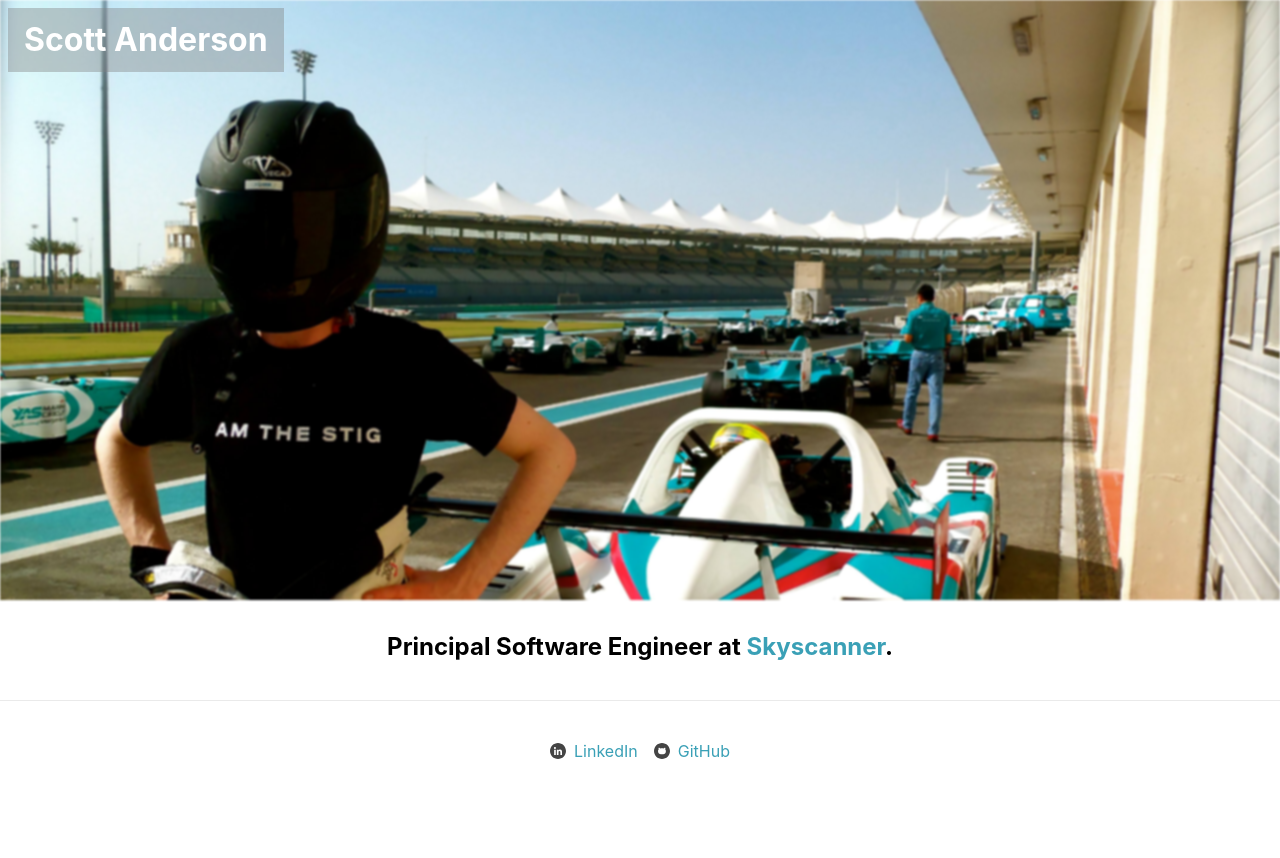
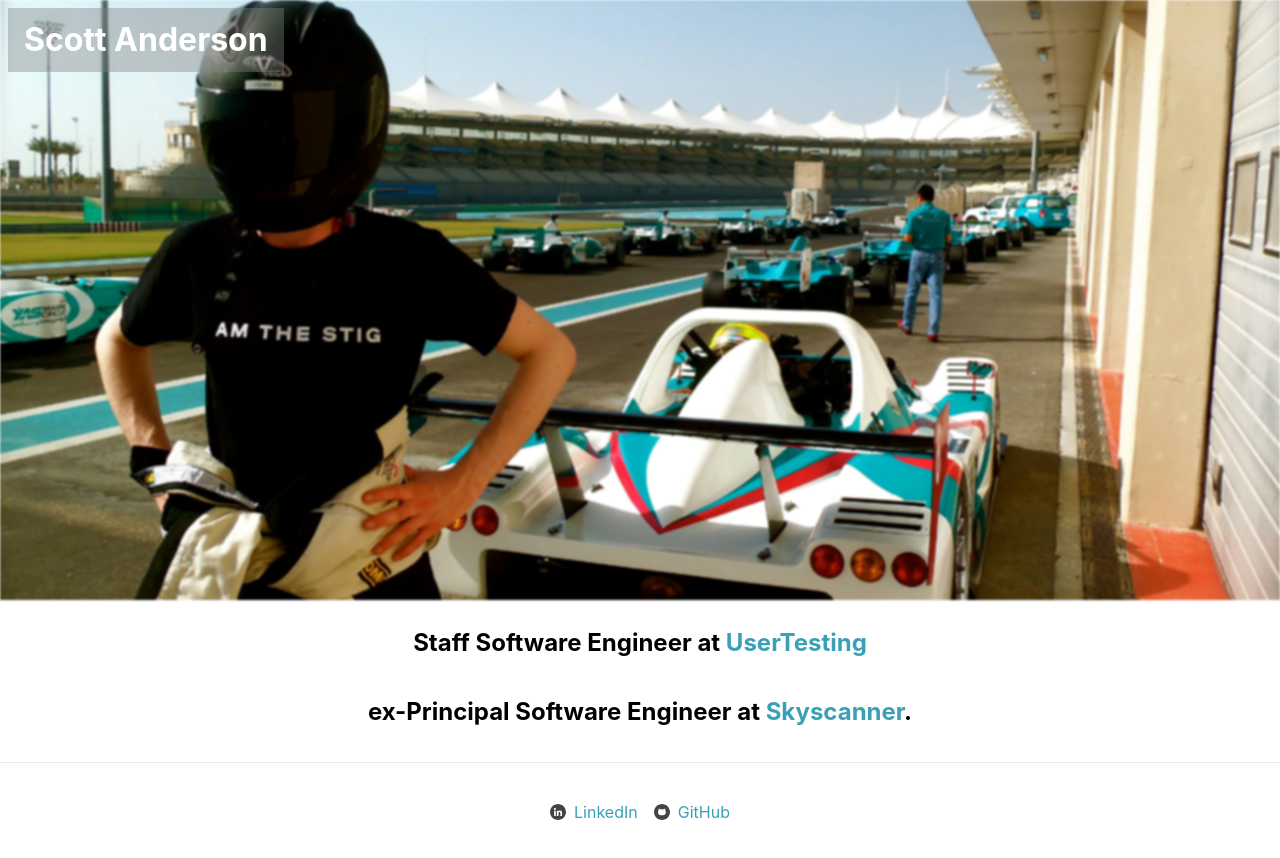
Before and after one commit to scottkenanderson/scottkenanderson.github.io, a Next.js app: page / in a window 1280 px wide. Shown: the top 858 px of the page. Before the commit the page ends 800 px from the top, so only its background shows below. Built offline with nearby package versions, Linux system fonts and the light colour scheme.

Commit message:
Add new job

```diff
--- a/pages/index.js
+++ b/pages/index.js
@@ -15,7 +15,12 @@ const HeroImage = () => (
 const MainContent = () => (
   <main className={styles.main}>
     <h2>
-      Principal Software Engineer at
+      Staff Software Engineer at
+      {' '}
+      <Link href="https://www.usertesting.com">UserTesting</Link>
+    </h2>
+    <h2>
+      ex-Principal Software Engineer at
       {' '}
       <Link href="https://www.skyscanner.net">Skyscanner</Link>
       .
```
